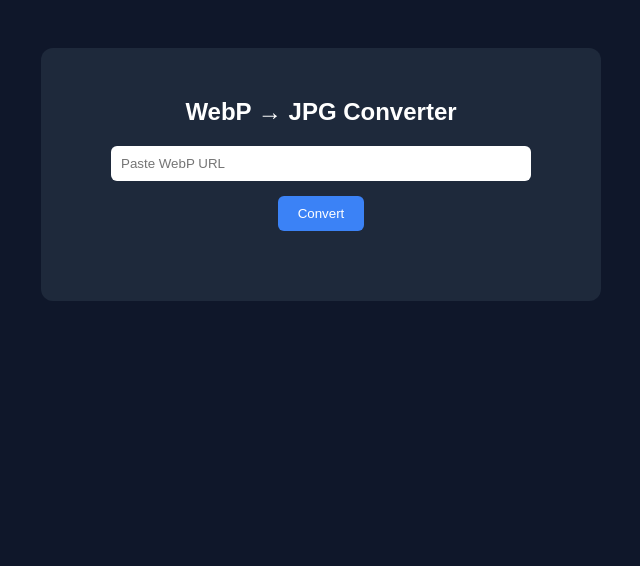
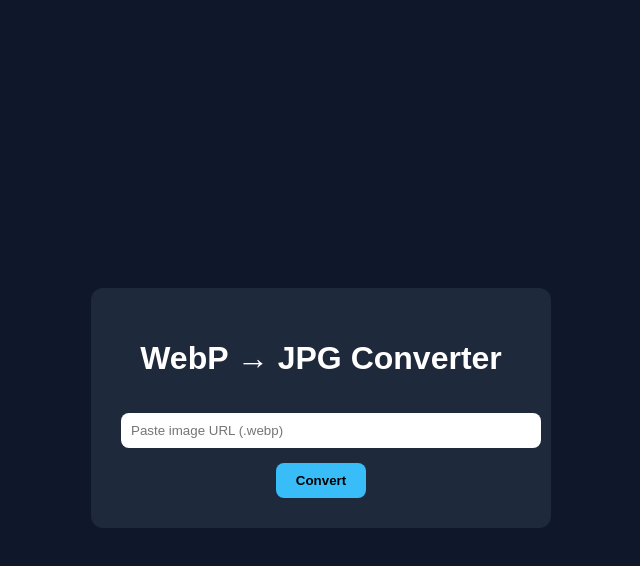
Before and after one commit to cdaza3328/webp-converter, a plain HTML site: page frontend/index.html in a window 1280 px wide. Shown: the whole page, without its empty margins (319-959 px from the left). Drawn offline with Linux system fonts and the light colour scheme.

Commit message:
agregado frontend

```diff
--- /dev/null
+++ b/frontend/app.js
@@ -0,0 +1,30 @@
+async function convertImage() {
+  const url = document.getElementById("urlInput").value;
+  const resultDiv = document.getElementById("result");
+
+  resultDiv.innerHTML = "Converting... ";
+
+  try {
+    const response = await fetch("https://webp-converter-bf6w.onrender.com/convert", {
+      method: "POST",
+      headers: {
+        "Content-Type": "application/json"
+      },
+      body: JSON.stringify({ url })
+    });
+
+    const data = await response.json();
+
+    if (data.success) {
+      resultDiv.innerHTML = `
+        <img src="${data.image}" />
+        <a href="${data.image}" download="image.jpg">Download JPG</a>
+      `;
+    } else {
+      resultDiv.innerHTML = "Error converting image ";
+    }
+
+  } catch (error) {
+    resultDiv.innerHTML = "Server error ";
+  }
+}
--- a/frontend/index.html
+++ b/frontend/index.html
@@ -1,91 +1,22 @@
 <!DOCTYPE html>
 <html lang="en">
 <head>
-<meta charset="UTF-8">
-<title>WebP to JPG Converter</title>
-<style>
-body {
-  font-family: Arial;
-  background: #0f172a;
-  color: white;
-  text-align: center;
-  padding: 40px;
-}
-.container {
-  max-width: 500px;
-  margin: auto;
-  background: #1e293b;
-  padding: 30px;
-  border-radius: 12px;
-}
-input {
-  width: 80%;
-  padding: 10px;
-  border-radius: 6px;
-  border: none;
-  margin-bottom: 15px;
-}
-button {
-  padding: 10px 20px;
-  border: none;
-  background: #3b82f6;
-  color: white;
-  border-radius: 6px;
-  cursor: pointer;
-}
-#status {
-  margin-top: 15px;
-}
-img {
-  margin-top: 20px;
-  max-width: 100%;
-}
-</style>
+  <meta charset="UTF-8">
+  <title>WebP to JPG Converter</title>
+  <link rel="stylesheet" href="style.css">
 </head>
 <body>
 
-<div class="container">
-  <h2>WebP → JPG Converter</h2>
+  <div class="container">
+    <h1>WebP → JPG Converter</h1>
 
-  <input type="text" id="url" placeholder="Paste WebP URL">
-  <br>
-  <button onclick="convert()">Convert</button>
+    <input type="text" id="urlInput" placeholder="Paste image URL (.webp)" />
 
-  <p id="status"></p>
-  <img id="result" />
-</div>
+    <button onclick="convertImage()">Convert</button>
 
-<script>
-async function convert() {
-  const url = document.getElementById("url").value;
-  const status = document.getElementById("status");
-  const img = document.getElementById("result");
+    <div id="result"></div>
+  </div>
 
-  status.innerText = "Converting...";
-
-  try {
-    const res = await fetch("http://localhost:3000/convert", {
-      method: "POST",
-      headers: {
-        "Content-Type": "application/json"
-      },
-      body: JSON.stringify({ url })
-    });
-
-    const data = await res.json();
-
-    if (data.success) {
-      status.innerText = "Done!";
-      img.src = data.image;
-    } else {
-      status.innerText = "Error";
-    }
-
-  } catch (err) {
-    status.innerText = "Server error";
-  }
-}
-</script>
-
+  <script src="app.js"></script>
 </body>
 </html>
--- /dev/null
+++ b/frontend/style.css
@@ -0,0 +1,50 @@
+body {
+  font-family: Arial, sans-serif;
+  background: #0f172a;
+  color: white;
+  display: flex;
+  justify-content: center;
+  align-items: center;
+  height: 100vh;
+}
+
+.container {
+  background: #1e293b;
+  padding: 30px;
+  border-radius: 12px;
+  text-align: center;
+  width: 400px;
+}
+
+input {
+  width: 100%;
+  padding: 10px;
+  margin: 15px 0;
+  border-radius: 8px;
+  border: none;
+}
+
+button {
+  padding: 10px 20px;
+  background: #38bdf8;
+  border: none;
+  border-radius: 8px;
+  cursor: pointer;
+  font-weight: bold;
+}
+
+button:hover {
+  background: #0ea5e9;
+}
+
+img {
+  margin-top: 20px;
+  max-width: 100%;
+  border-radius: 10px;
+}
+
+a {
+  display: block;
+  margin-top: 10px;
+  color: #38bdf8;
+}
```
